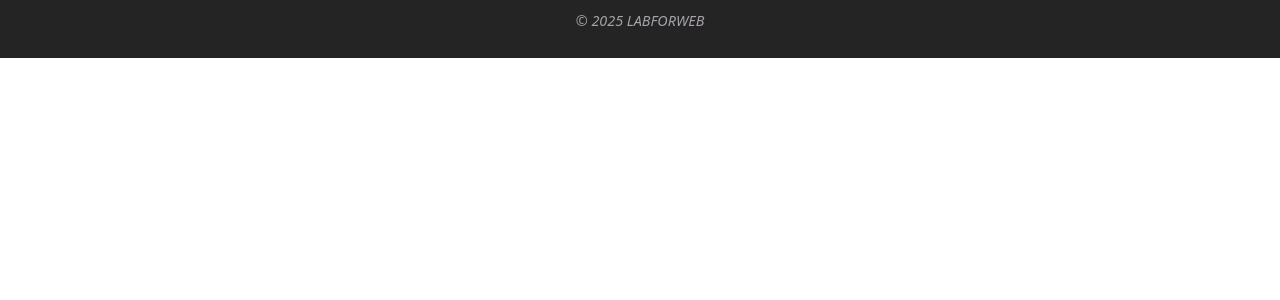
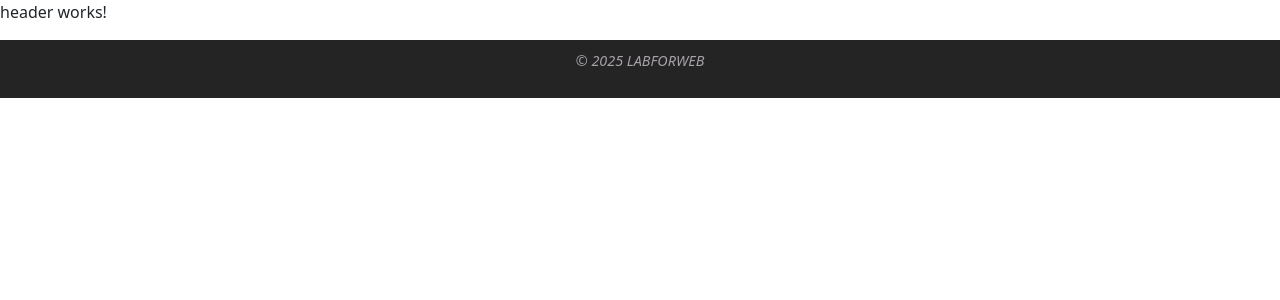
Before and after one commit to LPSimee/Stop-Code-Modulo-5, an Angular app in the folder 3-gestione-dati-service/: page / in a window 1280 px wide. Shown: the top 300 px of the page. Built offline with nearby package versions, Linux system fonts and the light colour scheme.

Commit message:
feat(header): created header component

```diff
--- a/3-gestione-dati-service/src/app/app.component.html
+++ b/3-gestione-dati-service/src/app/app.component.html
@@ -1,3 +1,5 @@
+<app-header></app-header>
+
 <router-outlet />
 
 <app-footer></app-footer>
--- a/3-gestione-dati-service/src/app/app.module.ts
+++ b/3-gestione-dati-service/src/app/app.module.ts
@@ -5,11 +5,13 @@
 import { AppComponent } from './app.component';
 import { provideHttpClient } from '@angular/common/http';
 import { FooterComponent } from './footer/footer.component';
+import { HeaderComponent } from './header/header.component';
 
 @NgModule({
     declarations: [
         AppComponent,
-        FooterComponent
+        FooterComponent,
+        HeaderComponent
     ],
     imports: [
         BrowserModule,
--- /dev/null
+++ b/3-gestione-dati-service/src/app/header/header.component.html
@@ -0,0 +1 @@
+<p>header works!</p>
```
Also changed, not shown: 3-gestione-dati-service/src/app/header/header.component.ts (added, +11 -0 lines), 3-gestione-dati-service/src/app/header/header.component.scss (added), 1 other file (tests, documents, lock files or other folders).
